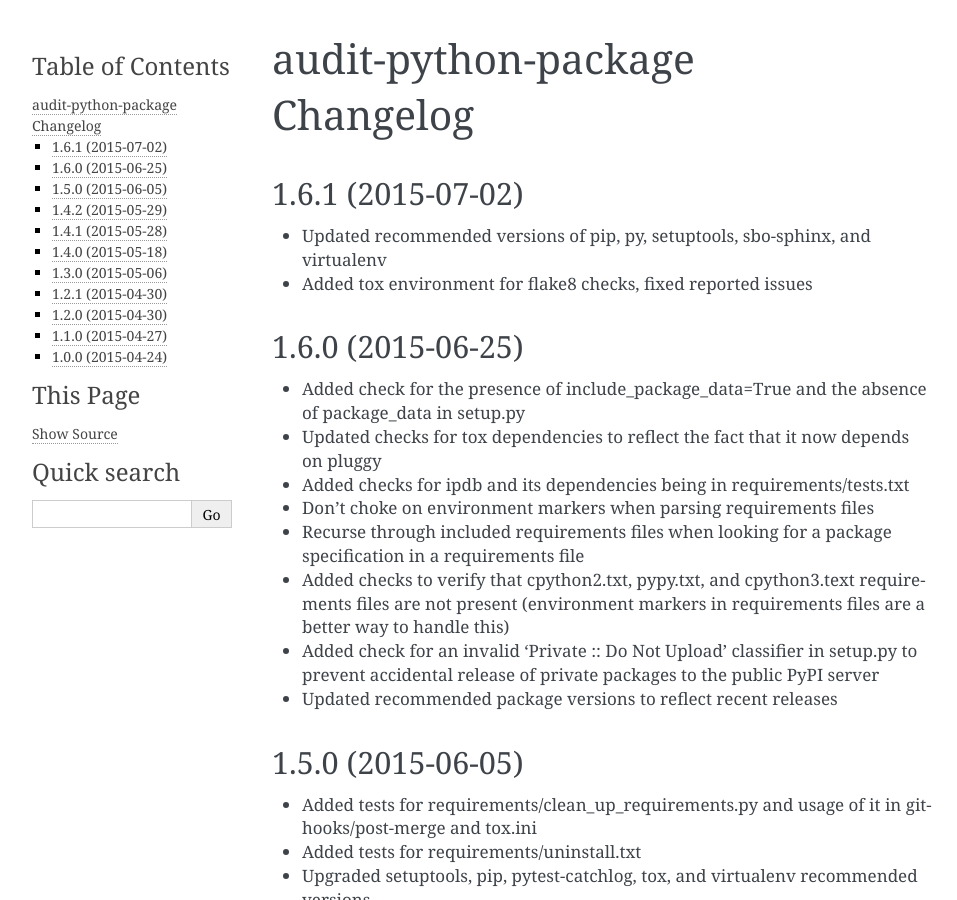
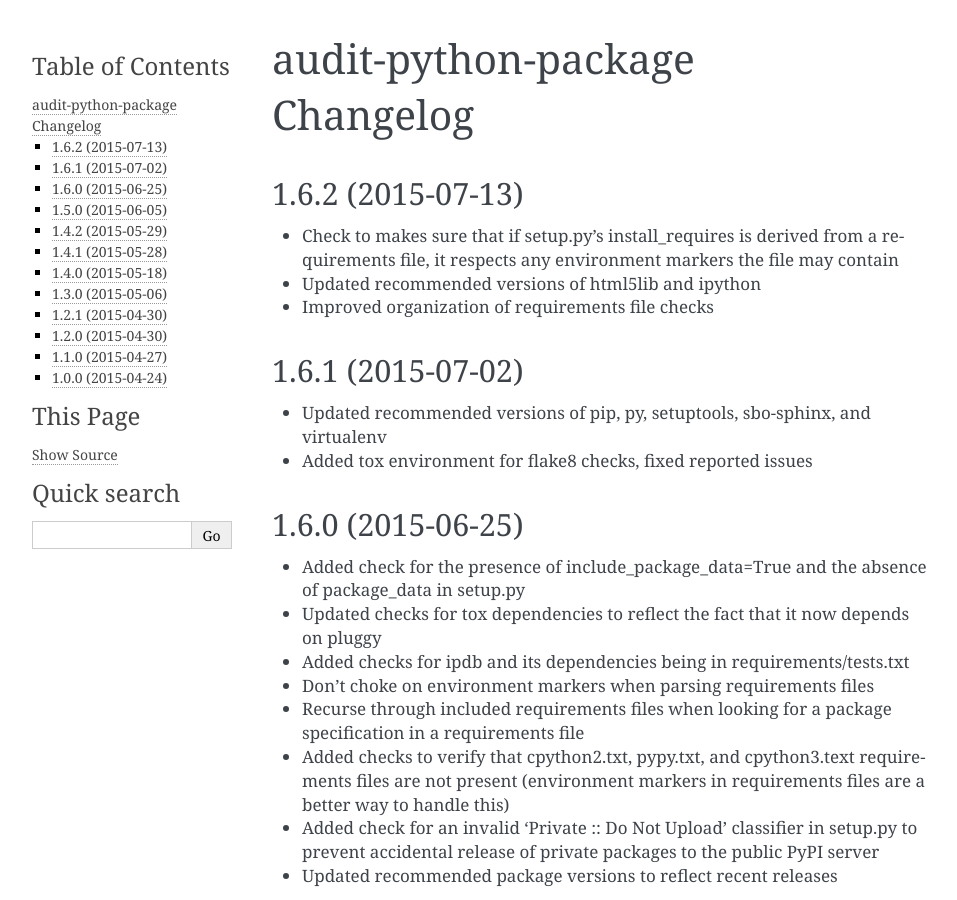
Before and after one commit to oreillymedia/audit-python-package, a Sphinx documentation site: the page built from docs/CHANGELOG.rst, in a window 1280 px wide and 900 px high. Shown: the whole window, without its empty margins (148-1105 px from the left). Built offline with Sphinx 7.4.7, drawn with Linux system fonts in a browser that asks for light colours; pages that are not in the unit, such as notebooks, are missing from menus; the version number is read from the project's files by our own code.

Commit message:
FR-192 | Add check for environment marker support in install_requires

```diff
--- a/docs/CHANGELOG.rst
+++ b/docs/CHANGELOG.rst
@@ -1,5 +1,12 @@
 audit-python-package Changelog
 ==============================
+
+1.6.2 (2015-07-13)
+------------------
+* Check to makes sure that if setup.py's install_requires is derived from a
+  requirements file, it respects any environment markers the file may contain
+* Updated recommended versions of html5lib and ipython
+* Improved organization of requirements file checks
 
 1.6.1 (2015-07-02)
 ------------------
--- a/setup.py
+++ b/setup.py
@@ -11,7 +11,7 @@ import codecs
 import os
 from setuptools import find_packages, setup
 
-version = '1.6.1'  # Don't forget to update docs/CHANGELOG.rst if you increment the version
+version = '1.6.2'  # Don't forget to update docs/CHANGELOG.rst if you increment the version
 
 install_requires = [
     'future',
```
Also changed, not shown: 6 other files.
